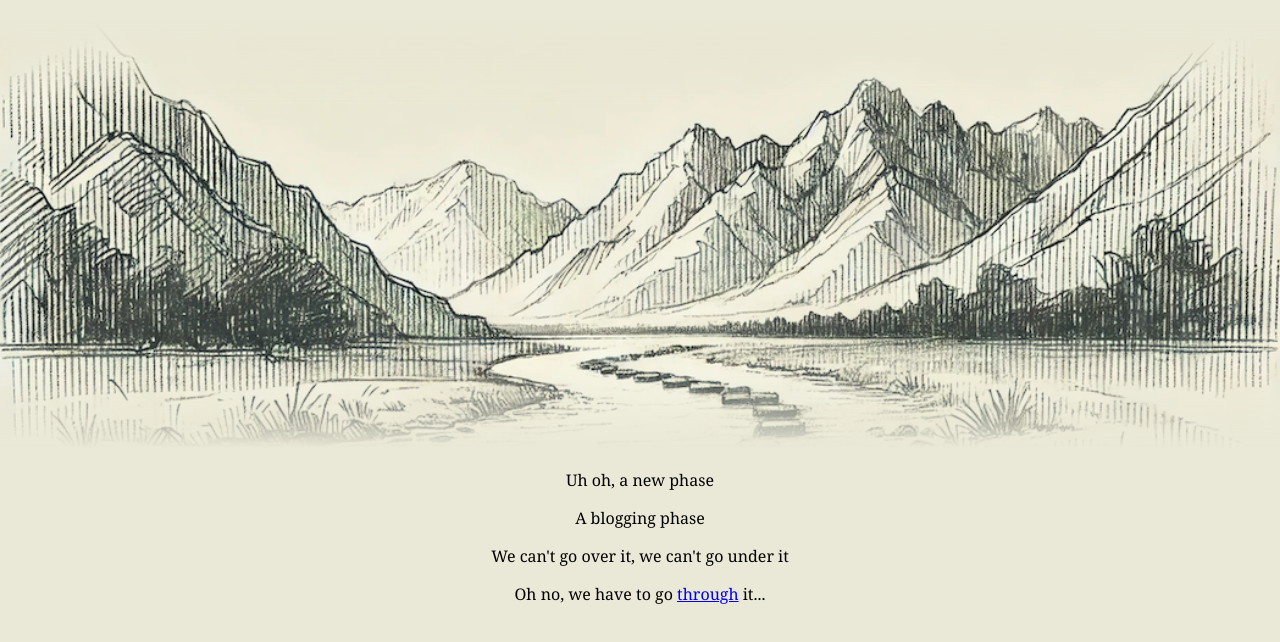
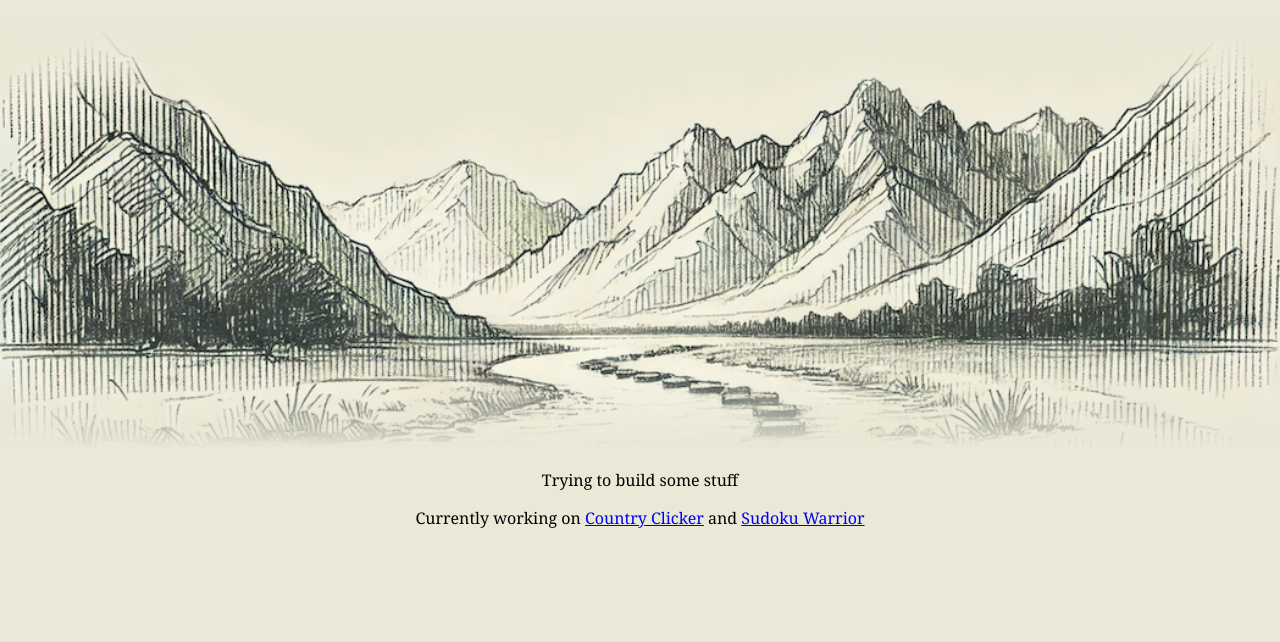
Before and after one commit to seanclaytn/personalwebsite, a plain HTML site: page index.html in a window 1280 px wide. Drawn offline with Linux system fonts and the light colour scheme.

Commit message:
Update index.html

```diff
--- a/index.html
+++ b/index.html
@@ -39,10 +39,8 @@
     <div class="image-container">
         <img src="landscape.png" alt="Landscape" class="fade-image">
     </div>
-    <p>Uh oh, a new phase</p>
-    <p>A blogging phase</p>
-    <p>We can't go over it, we can't go under it</p>
-    <p>Oh no, we have to go <a href="index2">through</a> it...</p>
+    <p>Trying to build some stuff</p>
+    <p>Currently working on <a href="https://country-clicker.sean-clayton.com">Country Clicker</a> and <a href="https://apps.apple.com/app/apple-store/id6670768507?pt=127312098&ct=schp&mt=8">Sudoku Warrior</a> </p>
 
 </body>
 </html>
```
